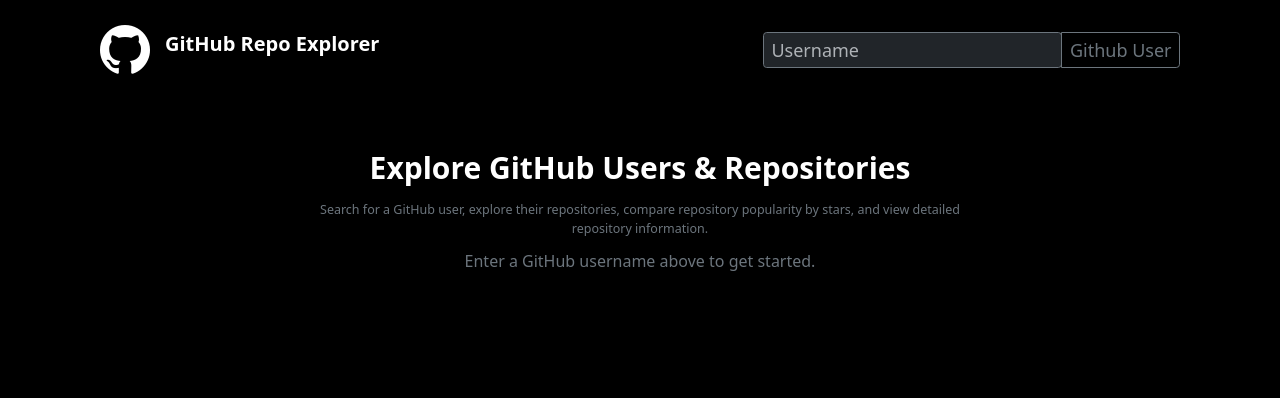
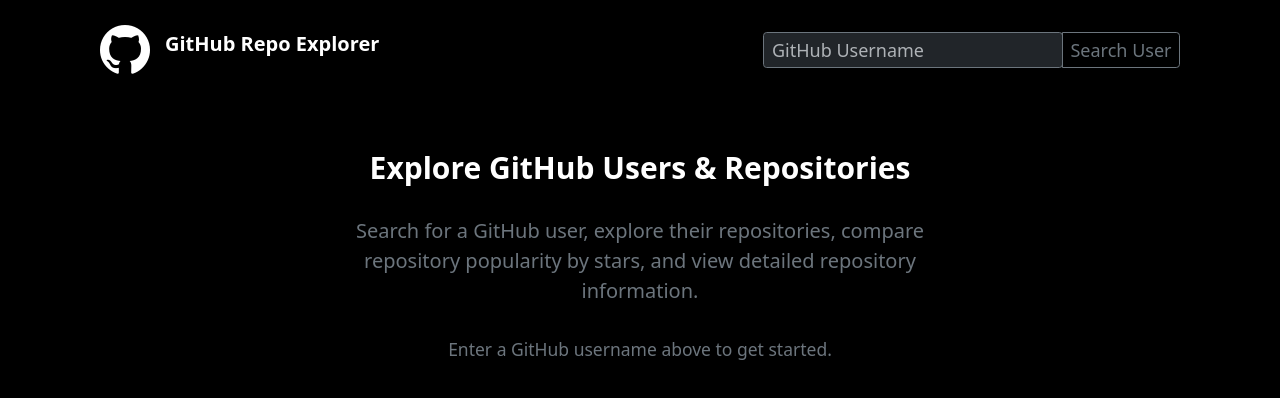
Before and after one commit to atelesjr/github-repo-explorer, a React (Vite) app: page / in a window 1280 px wide. Shown: the top 398 px of the page. Built offline with nearby package versions, Linux system fonts and the light colour scheme.

Commit message:
feat: update UserCard and UserSearch components for improved accessibility and user experience; enhance Home and User pages with better styling

```diff
--- a/src/components/user/UserCard/index.tsx
+++ b/src/components/user/UserCard/index.tsx
@@ -25,7 +25,7 @@
 					<h2 className="h4 fw-bold mb-0 text-white">
 						{user.name ?? user.login}
 					</h2>
-					<p className="fs-6 text-secondary mb-0">@{user.login}</p>
+					<p className="fs-4 text-secondary-emphasis mb-0">@{user.login}</p>
 				</div>
 
 				{/* Bio */}
@@ -38,12 +38,12 @@
 					<i className="bi bi-people fs-6" aria-hidden="true"></i>
 					<span>
 						<strong className="text-white">{user.followers}</strong>{' '}
-						<span className="text-secondary">seguidores</span>
+						<span className="text-secondary">followers</span>
 					</span>
 					<span>·</span>
 					<span>
 						<strong className="text-white">{user.following}</strong>{' '}
-						<span className="text-secondary">seguindo</span>
+						<span className="text-secondary">following</span>
 					</span>
 				</div>
 
@@ -76,7 +76,7 @@
 							rel="noopener noreferrer"
 							className="text-decoration-none text-primary"
 						>
-							Ver perfil no GitHub
+							GitHub Profile
 						</a>
 					</li>
 				</ul>
--- a/src/components/user/UserSearch/index.tsx
+++ b/src/components/user/UserSearch/index.tsx
@@ -14,8 +14,8 @@
 	return (
 		<div className="user-search">
 			<InputSearch
-				label="Github User"
-				placeholder="Username"
+				label="Search User"
+				placeholder="GitHub Username"
 				id="github-username"
 				formAriaLabel="Search GitHub user"
 				isLoading={isLoading}
--- a/src/pages/Home/index.tsx
+++ b/src/pages/Home/index.tsx
@@ -1,14 +1,17 @@
 const Home = () => {
 	return (
 		<div className="py-5 text-center">
-			<h1 className="display-5 fw-bold text-white mb-4">
+			<h1 className="display-5 fw-bold text-white mb-5">
 				Explore GitHub Users &amp; Repositories
 			</h1>
-			<p className="lead text-secondary mx-auto" style={{ maxWidth: '640px' }}>
+			<p
+				className="lead text-secondary mx-auto fs-2 mb-5"
+				style={{ maxWidth: '640px' }}
+			>
 				Search for a GitHub user, explore their repositories, compare repository
 				popularity by stars, and view detailed repository information.
 			</p>
-			<p className="text-secondary">
+			<p className="text-secondary fs-3">
 				Enter a GitHub username above to get started.
 			</p>
 		</div>
--- a/src/pages/User/index.tsx
+++ b/src/pages/User/index.tsx
@@ -1,4 +1,4 @@
-import { useState } from 'react';
+import { useEffect, useState } from 'react';
 import { useParams } from 'react-router-dom';
 import UserCard from '@/components/user/UserCard';
 import RepositoryList from '@/components/repository/RepositoryList';
@@ -10,9 +10,23 @@
 
 const User = () => {
 	const { username } = useParams<{ username: string }>();
-	const { user, isLoading: isLoadingUser, error: userError } = useUserDetails(username);
-	const { repos, isLoading: isLoadingRepos, error: reposError } = useUserRepos(username);
-	const [sortOption, setSortOption] = useState<RepositorySortOption>('stars-desc');
+	const {
+		user,
+		isLoading: isLoadingUser,
+		error: userError,
+	} = useUserDetails(username);
+	const {
+		repos,
+		isLoading: isLoadingRepos,
+		error: reposError,
+	} = useUserRepos(username);
+	const [sortOption, setSortOption] =
+		useState<RepositorySortOption>('stars-desc');
+
+	useEffect(() => {
+		console.log('userError', userError);
+		console.log('user', user);
+	}, [userError, user]);
 
 	if (isLoadingUser) {
 		return (
```
Also changed, not shown: 2 other files (tests, documents, lock files or other folders).
